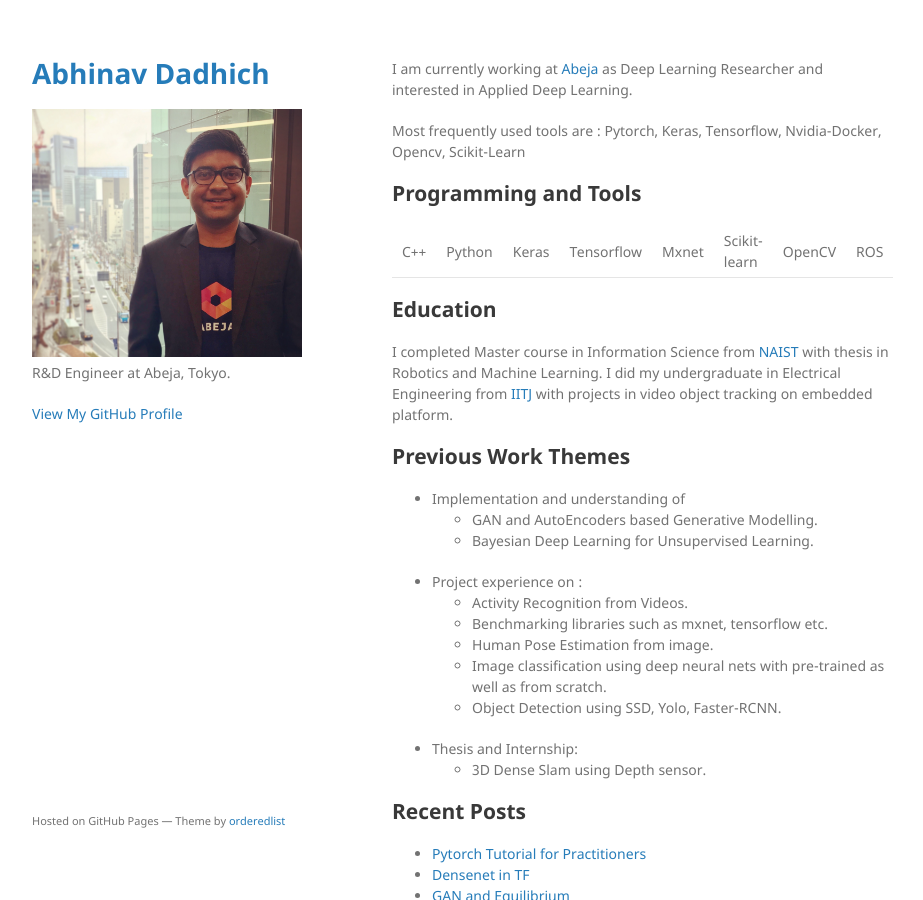
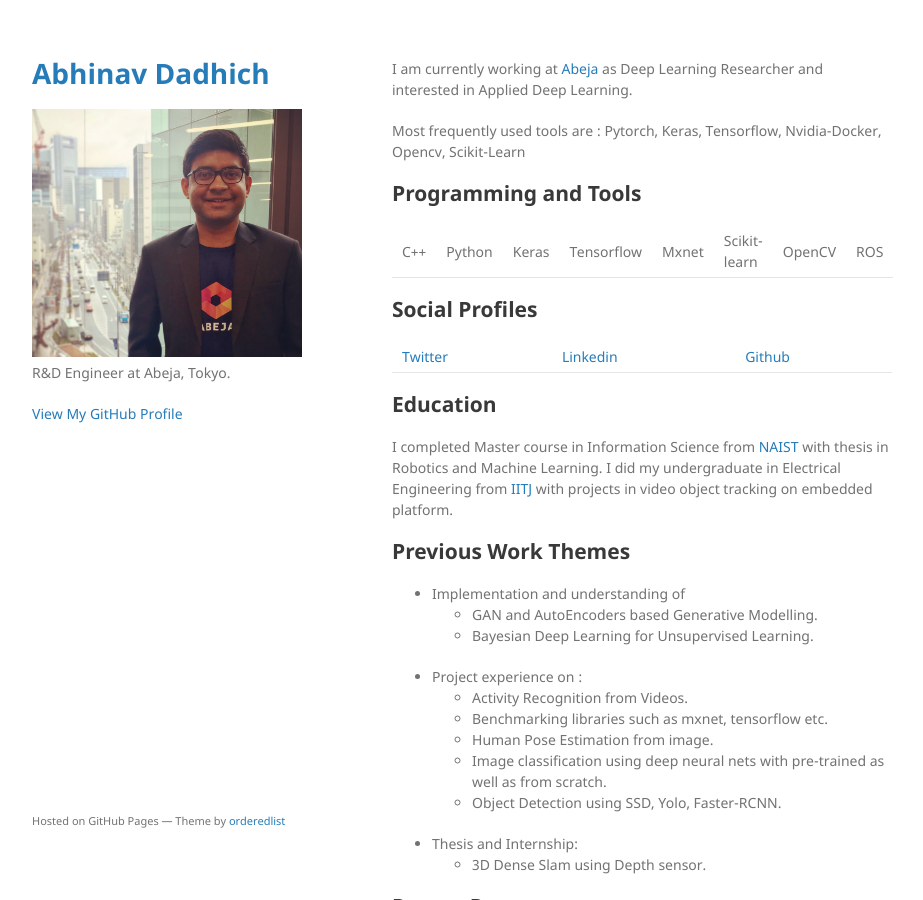
Before and after one commit to ResByte/ResByte.github.io, a Jekyll site: the page built from index.md, in a window 1280 px wide and 900 px high. Shown: the whole window, without its empty margins (178-1101 px from the left). Built offline with Jekyll 4.4.1, drawn with Linux system fonts in a browser that asks for light colours.

Commit message:
adds social profiles

```diff
--- a/index.md
+++ b/index.md
@@ -11,6 +11,10 @@ Most frequently used tools are : Pytorch, Keras, Tensorflow, Nvidia-Docker, Open
 
 C++ | Python| Keras | Tensorflow | Mxnet | Scikit-learn | OpenCV | ROS
 
+
+## Social Profiles
+
+[Twitter](https://twitter.com/dadhich_abhinav) | [Linkedin](https://www.linkedin.com/in/adadhich/) |[Github](https://github.com/ResByte)
 
 ## Education
 
```
